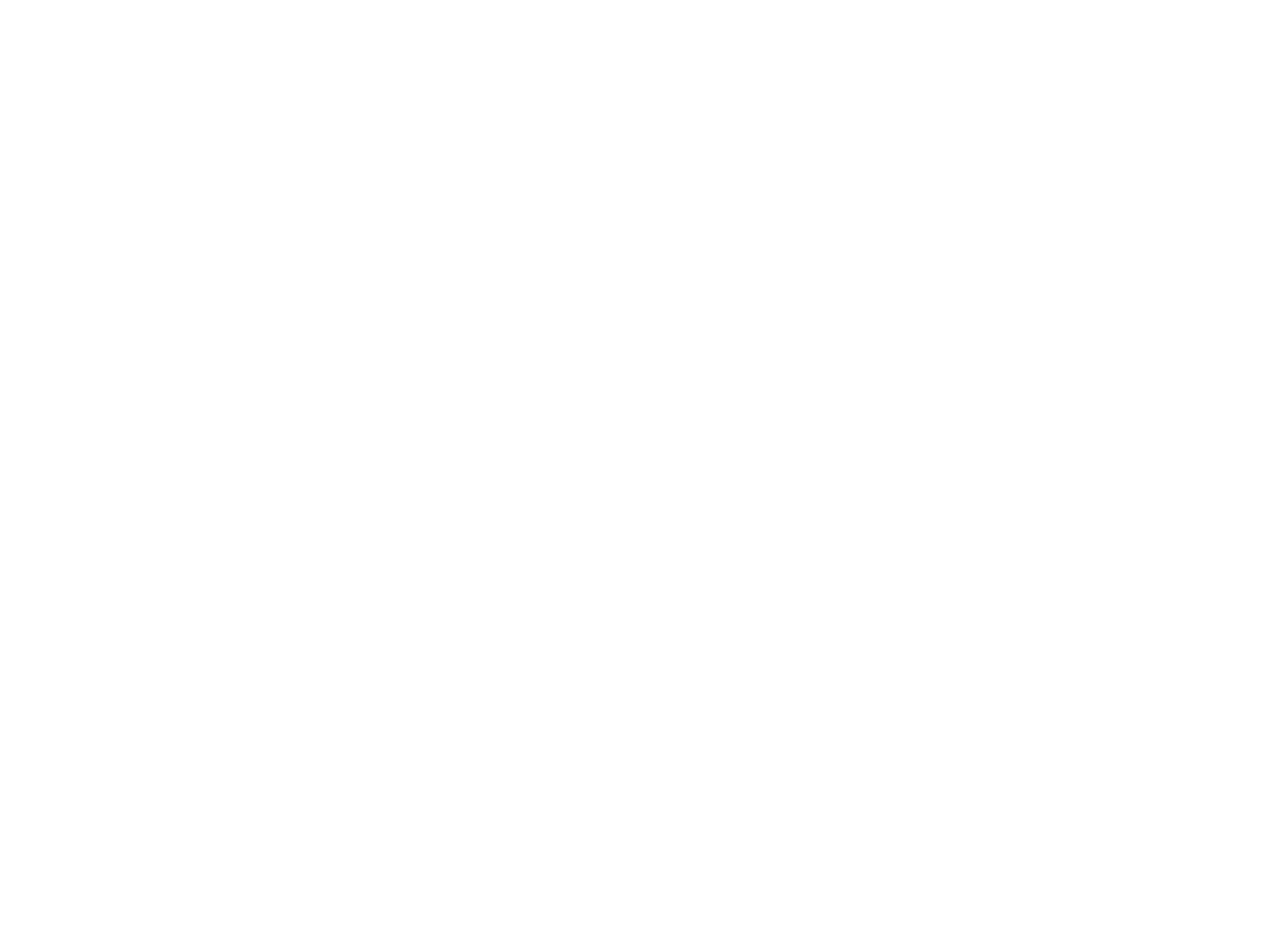
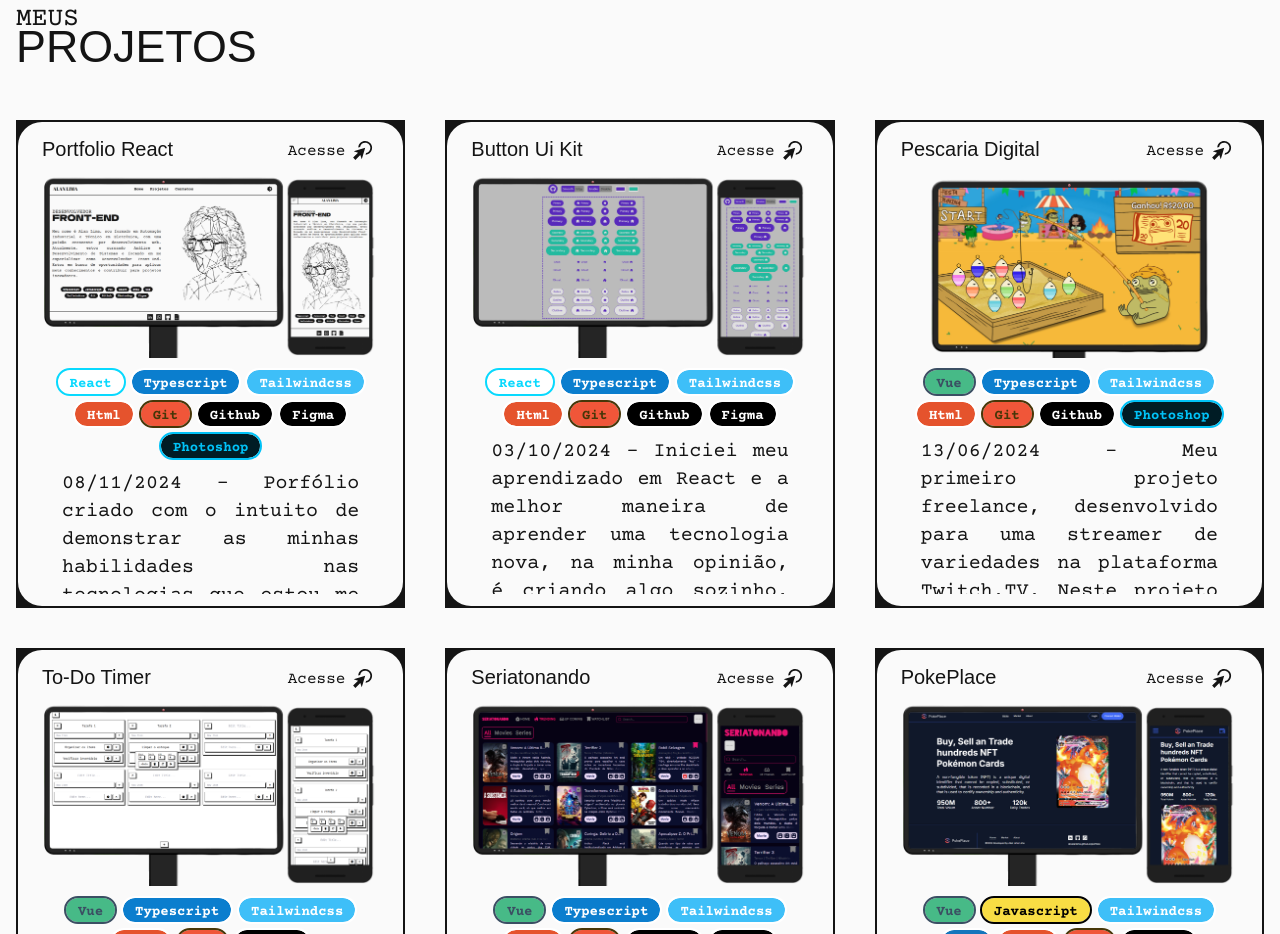
Before and after one commit to devalanlima/portfolio, a React (Vite) app: page /portfolio/projetos in a window 1280 px wide. Before the commit this address had no page. Shown: the part 98-1032 px from the top of the page. Before the commit the page ends 800 px from the top, so only its background shows below. Built offline with nearby package versions, Linux system fonts and the light colour scheme; a web font is replaced by a local one.

Commit message:
fix: fix paths

```diff
--- a/src/Routes/routes.tsx
+++ b/src/Routes/routes.tsx
@@ -7,18 +7,21 @@
 export const routes: Array<RouteObject> = [
   {
     id: 'Home',
-    path: '/portfolio',
+    path: '/portfolio/',
     element: <PagesHome />,
-    errorElement: <PagesNotFound />,
   },
   {
     id: 'Projetos',
-    path: '/projetos',
+    path: '/portfolio/projetos',
     element: <PagesProjetos />,
   },
   {
     id: 'Contatos',
-    path: '/contatos',
+    path: '/portfolio/contatos',
     element: <PagesContatos />,
   },
+  {
+    path: '*',
+    element: <PagesNotFound />,
+  },
 ];
--- a/src/data/projects.ts
+++ b/src/data/projects.ts
@@ -4,7 +4,7 @@
   {
     name: 'Bingo!',
     url: 'https://bingotestefront.netlify.app/',
-    image: '/assets/bingo.png',
+    image: '/portfolio/assets/bingo.png',
     skills: [
       'javascript',
       'html',
@@ -16,7 +16,7 @@
   {
     name: 'Modern House',
     url: 'https://modernrlshouse.netlify.app/',
-    image: '/assets/modernhouse.png',
+    image: '/portfolio/assets/modernhouse.png',
     skills: [
       'javascript',
       'html',
@@ -28,7 +28,7 @@
   {
     name: 'Travel Equator',
     url: 'https://equatortravelwebsite.netlify.app/',
-    image: '/assets/equator.png',
+    image: '/portfolio/assets/equator.png',
     skills: [
       'vue',
       'javascript',
@@ -44,7 +44,7 @@
   {
     name: 'PokePlace',
     url: 'https://pokeplace.netlify.app/',
-    image: '/assets/pokeplace.png',
+    image: '/portfolio/assets/pokeplace.png',
     skills: [
       'vue',
       'javascript',
@@ -61,7 +61,7 @@
   {
     name: 'Seriatonando',
     url: 'https://seriatonando.netlify.app/pt-BR/trending',
-    image: '/assets/seriatonando.png',
+    image: '/portfolio/assets/seriatonando.png',
     skills: [
       'vue',
       'typescript',
@@ -77,7 +77,7 @@
   {
     name: 'To-Do Timer',
     url: 'https://todowithcountdown.netlify.app/',
-    image: '/assets/todotimer.png',
+    image: '/portfolio/assets/todotimer.png',
     skills: [
       'vue',
       'typescript',
@@ -92,7 +92,7 @@
   {
     name: 'Pescaria Digital',
     url: 'https://choke7pescaria.netlify.app/',
-    image: '/assets/pescariaDigital.png',
+    image: '/portfolio/assets/pescariaDigital.png',
     skills: [
       'vue',
       'typescript',
@@ -108,7 +108,7 @@
   {
     name: 'Button Ui Kit',
     url: 'https://free-responsive-button-ui-kit-react.netlify.app/',
-    image: '/assets/buttonUI.png',
+    image: '/portfolio/assets/buttonUI.png',
     skills: [
       'react',
       'typescript',
@@ -124,7 +124,7 @@
   {
     name: 'Portfolio React',
     url: 'https://devalanlima.github.io/portfolio/',
-    image: '/assets/portfolioMockup.png',
+    image: '/portfolio/assets/portfolioMockup.png',
     skills: [
       'react',
       'typescript',
```
